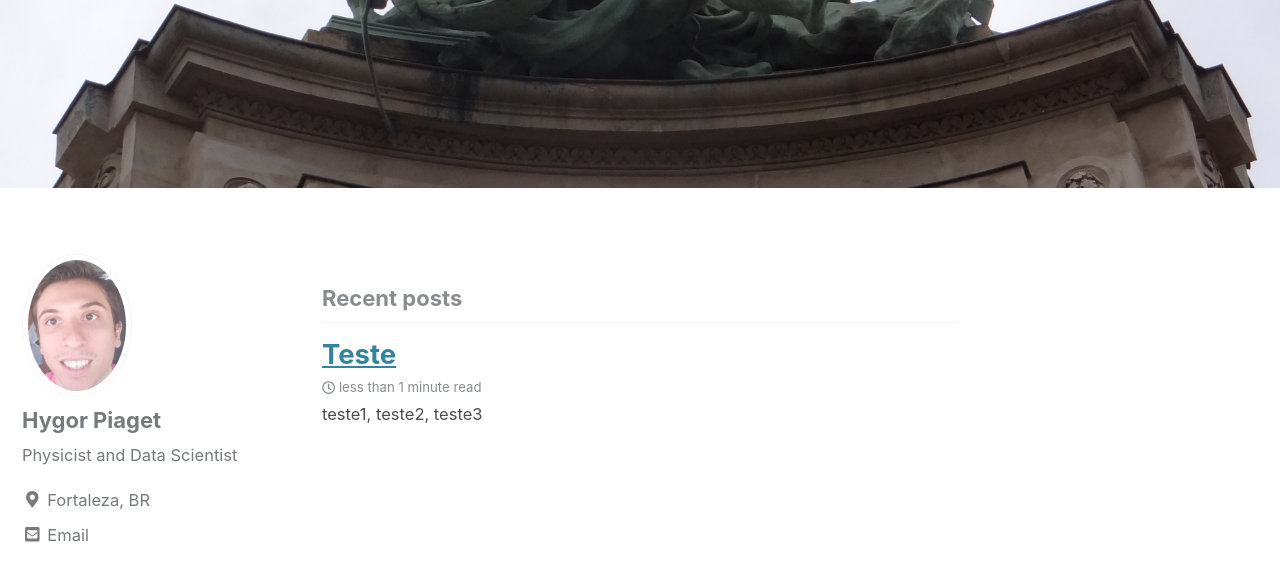
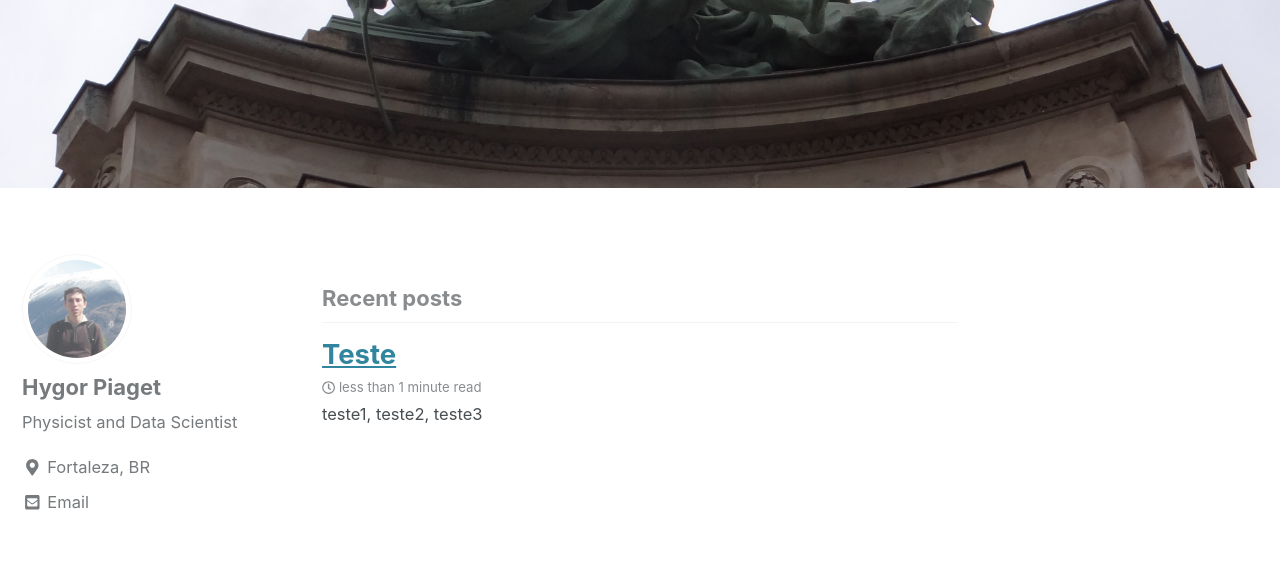
Before and after one commit to HygorPiaget/HygorPiaget.github.io, a Jekyll site: the page built from index.html, in a window 1280 px wide and 900 px high, scrolled down 619 px. Shown: the top 581 px of the window. Built offline with Jekyll 4.4.1, drawn with Linux system fonts in a browser that asks for light colours; cached includes are drawn as plain includes; nearby versions of some CDN libraries; the list of posts is cut into pages by our own code.

Commit message:
new github

```diff
--- a/_config.yml
+++ b/_config.yml
@@ -102,7 +102,7 @@
 # Site Author
 author:
   name             : "Hygor Piaget"
-  avatar           : "/images/Me.jpeg" #path of avatar image, e.g. "/assets/images/bio-photo.jpg"
+  avatar           : "/images/Me1.jpg" #path of avatar image, e.g. "/assets/images/bio-photo.jpg"
   bio              : "Physicist and Data Scientist"
   location         : "Fortaleza, BR"
   email            :
```
Also changed, not shown: images/Me1.jpg (added).
